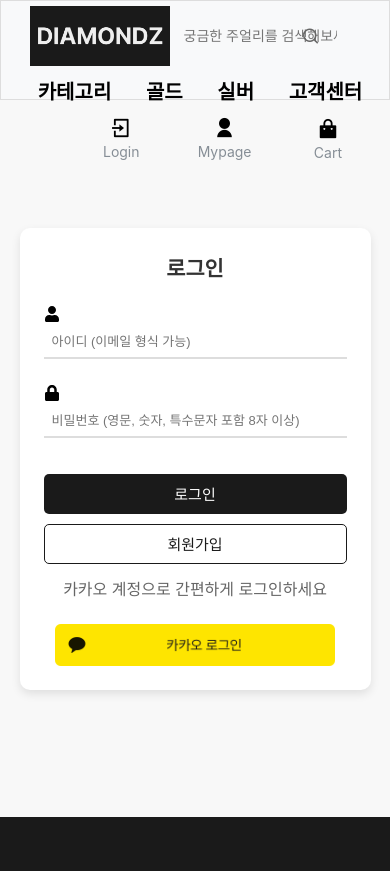
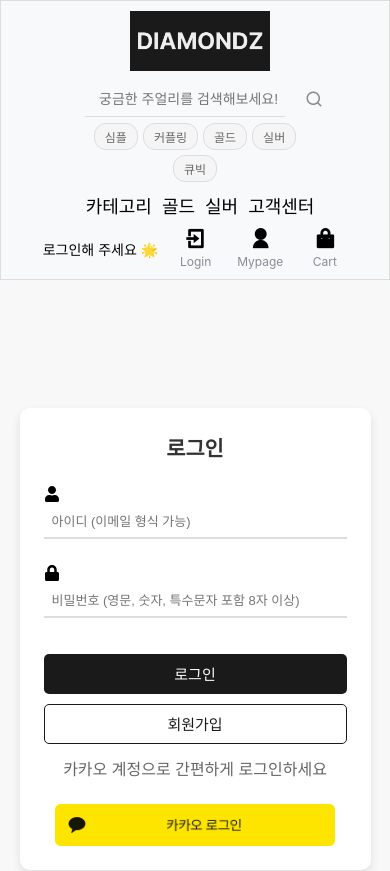
Before and after one commit to Team-Dia/TeamDia-Client, a React (Create React App) app: page /login in a window 390 px wide. Shown: the top 871 px of the page. Built offline with nearby package versions, Linux system fonts and the light colour scheme; a web font is replaced by a local one.

Commit message:
3/10 Navbar 수정, 가격 필터 추가

```diff
--- a/src/Component/Navbar/Navbar.css
+++ b/src/Component/Navbar/Navbar.css
@@ -1,409 +1,245 @@
+/* ✅ 네비게이션 컨테이너 */
 .nav-container {
     display: flex;
     justify-content: space-between;
+    align-items: center;
     width: 100%;
     height: 100px;
     background-color: #f8f9fa;
     border: 1px solid #ddd;
+    padding: 0 20px;
+    /* border: 1px solid blue; */
   }
 
-/* ✅ 네비게이션 전체 래퍼 */
-.nav-wrapper {
-  position: relative;
+  /* ✅ 네비게이션 바 */
+  .nav-bar {
+    display: flex;
+    align-items: center;
     width: 100%;
-  transition: height 0.3s ease-in-out;
+    justify-content: space-between;
+    flex-wrap: nowrap;
+    /* border: 1px solid purple; */
   }
 
-/* ✅ 드롭다운이 활성화되면 전체 높이가 늘어남 */
-.nav-wrapper.expanded {
-  height: auto; /* ✅ 드롭다운을 포함하여 자동 조정 */
-}
-
-.nav-wrapper:not(.expanded) {
-  height: 100px; /* ✅ 기본 네비게이션 높이 */
-}
-
-.nav-bar {
-  margin: 0 auto;
-  width: 90%;
+  /* ✅ 네비게이션 좌측 (로고, 카테고리) */
+  .nav-left {
     display: flex;
     align-items: center;
-  justify-content: space-between;
-  flex-wrap: nowrap; /* 가로 정렬 유지 */
-}
-
-.nav-left {
-  width: 80%;
-  display: flex;
-  justify-content: flex-start;
+    justify-content: center;
+    flex-grow: 0.1;
+    /* gap: 20px; */
     /* border: 1px solid red; */
   }
 
-.nav-right {
-  width: 50%;
+  /* ✅ 중앙 네비게이션 (검색창) */
+  .nav-center {
     display: flex;
-  justify-content: flex-end;
     align-items: center;
+    flex-grow: 0.5;
+    justify-content: space-around;
+    /* border: 1px solid red; */
   }
 
-.nav-center {
-  width: 80%;
+  /* ✅ 우측 네비게이션 (로그인, 마이페이지, 장바구니) */
+  .nav-right {
     display: flex;
     align-items: center;
-  justify-content: space-around;
-  /* border: 1px solid blue; */
-  margin-right: 200px;
-  flex-wrap: nowrap; /* 가로 정렬 유지 */
+    justify-content: end;
+    flex-grow: 0.3;
+    gap: 15px;
+    /* border: 1px solid red; */
   }
 
-.nav-login {
-  width: 70%;
+/* ✅ 네비게이션 공통 링크 스타일 */
+.nav-link,
+.nav-left a,
+.nav-right a {
+    color: black !important; /* ✅ 모든 링크 색상을 검정으로 강제 적용 */
+    font-size: 16px;
+    font-weight: 600;
+    text-decoration: none;
+    transition: color 0.3s ease-in-out;
+}
+
+/* ✅ 방문한 링크에도 동일한 색상 적용 */
+.nav-link:visited,
+.nav-left a:visited,
+.nav-right a:visited {
+    color: black;
+}
+
+/* ✅ 네비게이션 링크 호버 효과 */
+.nav-link:hover,
+.nav-left a:hover,
+.nav-right a:hover {
+    color: #868e96;
+}
+
+#category-link,
+#menu-link {
+    font-size: 18px;
+    color: black;
+}
+
+/* ✅ 닉네임 스타일 */
+.nav-nickname {
+    font-size: 14px;
+    color: black !important;
+    max-width: 200px;
+    white-space: nowrap;
+    overflow: hidden;
+    text-overflow: ellipsis;
+    text-align: center;
+}
+  /* ✅ 로고 */
+  .logo {
     display: flex;
     align-items: center;
-  justify-content: space-between;
+    justify-content: center;
+    width: 200px;
+    height: 60px;
+    overflow: hidden;
   }
 
-.nav-right i {
+  #nav-logo {
+    width: 100%;
+    height: 100%;
+    object-fit: cover;
+  }
+
+  /* ✅ 검색창 */
+  .search-container {
+    position: relative;
+    width: 280px;
+  }
+  /* ✅ 검색 입력 칸 밑줄 스타일 */
+.search {
+    display: flex;
+    align-items: center;
+    width: 100%;
+    height: 36px;
+    background-color: transparent; /* ✅ 배경 투명 */
+    border: none; /* ✅ 기존 테두리 제거 */
+    border-bottom: 1px solid #ddd; /* ✅ 밑줄 추가 */
+    padding: 5px 12px;
+  }
+
+  .search input {
+    flex: 1;
+    background: transparent;
+    border: none;
+    outline: none;
+    font-size: 14px;
+    color: #333;
+    padding: 0 10px;
+  }
+
+  /* ✅ 검색 아이콘 스타일 */
+  .search i {
+    font-size: 20px;
+    color: #888;
+    cursor: pointer;
+    transition: color 0.2s ease-in-out;
+  }
+
+  .search i:hover {
+    color: #000;
+  }
+
+  /* ✅ 추천 키워드 스타일 (기존 스타일 유지) */
+  .search-tags {
+    display: flex;
+    flex-wrap: wrap;
+    gap: 5px;
+    margin-top: 6px;
+    justify-content: center;
+  }
+
+  .search-tag {
+    background: #f5f5f5;
+    border-radius: 12px;
+    padding: 4px 10px;
+    font-size: 12px;
+    color: #666;
+    cursor: pointer;
+    transition: background 0.2s;
+    border: 1px solid #ddd;
+  }
+
+  .search-tag:hover {
+    background: #e0e0e0;
+  }
+
+/* ✅ 아이콘 컨테이너 */
+.nav-item {
+    display: flex;
+    flex-direction: column;
+    align-items: center;
+    justify-content: center;
+    width: auto;
+    cursor: pointer;
+    transition: transform 0.3s ease;
+}
+  .nav-item i {
     font-size: 34px;
     color: black;
   }
 
-#menu-link {
-  color: black;
-  font-size: 20px;
-  font-weight: 700;
-}
-
-#menu-link:hover {
+  .nav-item:hover i {
     color: #868e96;
     transform: scale(1.1);
   }
 
-#category-link {
-  color: black;
-  font-size: 20px;
-  font-weight: 700;
+
+.nav-icons {
+    display: flex;
+    align-items: center;
+    justify-content: space-around;
+    width: 50%;
+    gap: 10px;
+    /* border: 1px solid green; */
 }
 
-#category-link:hover {
+
+.nav-text {
+    font-size: 12px;
+    font-weight: normal !important;
     color: #868e96;
-  transform: scale(1.1);
+    margin-top: 4px;
+    text-align: center;
 }
 
-#login-link {
-  display: flex;
-  color: black;
-  font-size: 20px;
-  align-items: center;
-  transition: transform 0.3s ease;
+  /* ✅ 반응형 - 태블릿 (768px 이하) */
+  @media screen and (max-width: 768px) {
+    .nav-container {
+      flex-direction: column;
+      height: auto;
+      padding: 10px;
     }
 
-#login-link:hover {
-  color: #868e96;
-  transform: scale(1.1);
-}
-
-#logout-link {
-  display: flex;
-  color: black;
-  font-size: 20px;
-  align-items: center;
-  transition: transform 0.3s ease;
-}
-
-#logout-link:hover {
-  color: #868e96;
-  transform: scale(1.1);
-}
-
-#mypage-link {
-  display: flex;
-  color: black;
-  font-size: 20px;
-  align-items: center;
-  transition: transform 0.3s ease;
-}
-
-#mypage-link:hover {
-  color: #868e96;
-  transform: scale(1.1);
-}
-
-.shoppingcart {
-  display: flex;
-  align-items: center;
-  font-size: 20px;
-}
-
-#cart-link i {
-  display: flex;
-  margin-top: 3px;
-  transition: transform 0.3s ease;
-}
-
-#cart-link:hover {
-  transform: scale(1.1);
-}
-
-.logo {
-  display: flex;
-  align-items: center;
-  justify-content: center;
-  width: 200px; /* 로고 컨테이너 크기 */
-  height: 60px; /* 높이 설정 */
-  overflow: hidden; /* 넘치는 부분 숨김 */
-}
-
-#nav-logo {
-  width: 100%; /* 부모 요소를 가득 채움 */
-  height: 100%;
-  object-fit: cover; /* 비율 유지하면서 확대 */
-}
-
-#home-link {
-  display: flex;
-  font-weight: bold;
-  font-size: 30px;
-  color: white;
-  letter-spacing: 5px;
-}
-
-/* ✅ 기본 검색창 스타일 */
-.search {
-  position: relative;
-  display: flex;
-  align-items: center;
-  width: 300px;
-  max-height: 80px;
-  background-color: transparent;
-  border-radius: 15px;
-  padding: 8px 12px;
-}
-
-/* ✅ 입력 필드 */
-.search input {
-  width: 100%;
-  background: transparent;
-  border: none;
-  outline: none;
-  font-size: 14px;
-  padding: 8px 35px 8px 10px;
-  color: #333;
-}
-
-/* ✅ 검색 아이콘 */
-.search i {
-  position: absolute;
-  right: 50px;
-  font-size: 24px;
-  color: #666;
-  cursor: pointer;
-  transition: color 0.2s ease-in-out;
-}
-
-/* ✅ 검색 아이콘 호버 효과 */
-.search i:hover {
-  color: #000;
-}
-
-/* ✅ 반응형 미디어 쿼리 */
-@media screen and (max-width: 768px) {
-  /* ✅ 검색창 크기 조정 */
-  .search {
-    width: 100%;
-    max-width: 220px;
-    padding: 6px 10px;
-  }
-
-  .search input {
-    font-size: 16px;
-    padding: 6px 30px 6px 8px;
-  }
-
-  .search i {
-    font-size: 20px;
-  }
-
-  /* ✅ 네비게이션 반응형 */
     .nav-bar {
       flex-direction: column;
-    align-items: center;
+      gap: 10px;
     }
 
     .nav-left,
     .nav-center,
     .nav-right {
       width: 100%;
-    text-align: center;
-    margin: 5px 0;
-  }
-
-  /* ✅ 네비게이션 아이콘 크기 조정 */
-  .nav-item i {
-    font-size: 28px;
-  }
-}
-
-/* ✅ 아이콘 크기를 일정하게 유지 */
-.nav-item {
-  display: flex;
-  flex-direction: column;
-  align-items: center;
       justify-content: center;
-  width: 60px; /* ✅ 아이콘 컨테이너 크기 일정하게 유지 */
-  cursor: pointer;
-  transition: transform 0.3s ease;
-}
-
-/* ✅ 아이콘 크기 조정 */
-.nav-item i {
-  font-size: 34px; /* ✅ 모든 아이콘 크기 동일하게 설정 */
-  color: black;
-}
-
-/* ✅ 작은 화면에서 아이콘 조정 */
-@media screen and (max-width: 768px) {
-  .nav-item {
-    width: 40px;
-  }
-
-  .nav-item i {
-    font-size: 24px;
-  }
-
-  .nav-center {
-    gap: 10px;
-  }
-
-  .nav-right {
-    gap: 10px;
-  }
-}
-
-/* ✅ 아이콘 텍스트 정렬 */
-.nav-text {
-  font-size: 14px;
-  color: #868e96;
-  margin-top: 4px;
       text-align: center;
     }
 
-/* 로그인 & 로그아웃 버튼 동일한 호버 효과 */
-.nav-item:hover i {
-  color: #868e96;
-  transform: scale(1.1);
+    .nav-nickname {
+      max-width: 120px;
     }
 
-/* ✅ 닉네임 간격 조정 */
-.nav-nickname {
-  font-size: 16px;
-  font-weight: bold;
-  color: black;
-  margin-right: 0; /* ✅ 닉네임과 아이콘 간격 유지 */
-  /* border: 1px solid blue; */
-  width: 150px;
+    .search-container {
+      width: 220px;
     }
 
-/* ✅ nav-icons 내부 아이콘 간격을 일정하게 맞춤 */
-.nav-icons {
-  display: flex;
-  align-items: center;
-  justify-content: space-around;
-  width: 300px; /* ✅ 아이콘 간격을 균등하게 유지하도록 설정 */
-  gap: 10px; /* ✅ 아이콘 사이의 간격을 동일하게 설정 */
-  /* border: 1px solid red; */
-}
-
-/* 닉네임 영역이 들어가도 아이콘이 흔들리지 않도록 고정 */
-.user-nickname {
-  font-size: 16px;
-  font-weight: bold;
-  color: black;
-  width: 100px; /* ✅ 일정한 공간을 차지하도록 고정 */
-  text-align: center;
-}
-
-/* 카테고리 전체 */
-.category-wrapper {
-  position: relative;
-  display: inline-block;
-  /* border: 1px solid green; */
-}
-
-/* 첫 번째 드롭다운 */
-/* .dropdown-menu {
-    position: absolute;
-    top: 100%;
-    left: 0;
-    background-color: white;
-    border: 1px solid #ddd;
-    box-shadow: 0px 4px 6px rgba(0, 0, 0, 0.1);
-    width: 200px;
-    z-index: 1000;
-    display: flex;
-    flex-direction: column;
-} */
-
-/* 첫 번째 드롭다운 항목 */
-/* .dropdown-item {
-    padding: 12px 16px;
-    text-decoration: none;
-    color: black;
-    font-size: 16px;
-    transition: background 0.2s;
-    position: relative;
-} */
-
-/* 두 번째 드롭다운 (목걸이 하위 메뉴) */
-/* .sub-dropdown-menu {
-    position: absolute;
-    top: 0;
-    left: 100%;
-    background-color: white;
-    border: 1px solid #ddd;
-    box-shadow: 0px 4px 6px rgba(0, 0, 0, 0.1);
-    width: 150px;
-    display: flex;
-    flex-direction: column;
-} */
-
-/* 두 번째 드롭다운 항목 */
-/* .sub-dropdown-item {
-    padding: 10px;
-    text-decoration: none;
-    color: black;
-    font-size: 15px;
-    transition: background 0.2s;
-} */
-
-/* .sub-dropdown-item:hover {
-    background-color: #f5f5f5;
-} */
-/* ✅ 반응형 - 태블릿 (768px 이하) */
-@media screen and (max-width: 768px) {
-  .logo img {
-    max-width: 160px;
-    height: 60px;
-  }
-
-  .search {
-    width: 100%;
-    max-width: 240px;
-    padding: 6px 10px;
-  }
-
-  .search input {
-    font-size: 16px;
-    padding: 6px 30px 6px 8px;
-  }
-
-  .search i {
-    font-size: 20px;
-  }
-
-  /* ✅ 네비게이션 아이콘 간격 조정 */
-  .nav-right {
-    gap: 10px;
+    .nav-item {
+      width: 40px;
     }
 
     .nav-item i {
--- a/src/Component/Navbar/Navbar.js
+++ b/src/Component/Navbar/Navbar.js
@@ -62,35 +62,26 @@ const Navbar = () => {
   return (
     <div className={`nav-wrapper ${isDropdownOpen ? "expanded" : ""}`}>
     <div className="nav-container">
+
       <div className="nav-bar">
-          {/* 왼쪽 (로고 + 검색) */}
-          <div className="nav-left">
       <Link to="/" id="home-link" className="logo">
             <img src={logo} alt="logo" id="nav-logo" />
           </Link>
+        <div className="nav-left">
+
           <SearchBar />
         </div>
 
-          {/* 중앙 (카테고리 메뉴 + 고객센터) */}
-          <div className="nav-center">
-            {/* 카테고리 메뉴 */}
-            <Link
-              id="category-link"
-              className="category-link"
-              onMouseEnter={handleMouseEnterCategory} // 카테고리 메뉴에 마우스 올리면 드롭다운 열기
-              onMouseLeave={handleMouseLeaveCategory} // 카테고리 메뉴에서 마우스 나가면 드롭다운 닫기
+        {/* 중앙 (메뉴) */}
+        <div
+          className="nav-center"
+          onMouseEnter={handleMouseEnterCategory}
+          onMouseLeave={handleMouseLeaveCategory}
         >
-              카테고리
-            </Link>
-            <Link to="/bracelet?subCategory=골드" id="menu-link">
-              골드
-            </Link>
-            <Link to="/bracelet?subCategory=실버" id="menu-link">
-              실버
-            </Link>
-            <Link to="/Customer" id="menu-link">
-              고객센터
-            </Link>
+          <Link id="category-link">카테고리</Link>
+          <Link to="/bracelet?subCategory=골드" id="menu-link">골드</Link>
+          <Link to="/bracelet?subCategory=실버" id="menu-link">실버</Link>
+          <Link to="/Customer" id="menu-link">고객센터</Link>
         </div>
 
         {/* 오른쪽 (로그인, 마이페이지, 장바구니) */}
--- a/src/Component/Navbar/SearchBar.js
+++ b/src/Component/Navbar/SearchBar.js
@@ -1,6 +1,8 @@
 import React, { useState, useCallback } from "react";
 import { useNavigate } from "react-router-dom";
-import "./Navbar.css"; // ✅ 새 스타일 적용
+import "./Navbar.css"; // ✅ 스타일 적용
+
+const recommendedKeywords = ["심플", "커플링", "골드", "실버", "큐빅"];
 
 const SearchBar = () => {
     const navigate = useNavigate();
@@ -14,7 +16,13 @@ const SearchBar = () => {
       }
     }, [searchKeyword, navigate]);
 
+    const handleKeywordClick = (keyword) => {
+      setSearchKeyword(keyword);
+      navigate(`/search?keyword=${encodeURIComponent(keyword)}`);
+    };
+
     return (
+      <div className="search-container">
         <div className="search">
           <input
             type="text"
@@ -25,6 +33,16 @@ const SearchBar = () => {
           />
           <i className="ri-search-line" onClick={handleSearch}></i>
         </div>
+
+        {/* ✅ 추천 키워드를 태그 형태로 간단하게 표시 */}
+        <div className="search-tags">
+          {recommendedKeywords.map((keyword, index) => (
+            <span key={index} className="search-tag" onClick={() => handleKeywordClick(keyword)}>
+              {keyword}
+            </span>
+          ))}
+        </div>
+      </div>
     );
   };
 
--- a/src/Component/Navbar/UserMenu.js
+++ b/src/Component/Navbar/UserMenu.js
@@ -34,23 +34,28 @@ const UserMenu = () => {
   );
 
   return (
+    <>
+          {/* ✅ 닉네임 또는 "로그인 해주세요" 문구 표시 */}
+          <div className="nav-nickname">
+          {user?.memberId ? `${user.memberName || user.memberId} 님 ✨` : "로그인해 주세요 🌟"}
+        </div>
     <div className="nav-icons">
+
+
+      {/* ✅ 로그인 상태에 따라 버튼 변경 */}
       {user?.memberId ? (
-        <>
-          <div className="nav-nickname">
-            {user.memberName || user.memberId} 님
-          </div>
-          <div className="nav-item" onClick={handleLogout}>
-            <i className="ri-logout-box-line"></i>
-            <span className="nav-text">Logout</span>
-          </div>
-        </>
+        <div className="nav-item" onClick={handleLogout}>
+          <i className="ri-logout-box-line"></i>
+          <span className="nav-text">Logout</span>
+        </div>
       ) : (
         <Link to="/login" className="nav-item">
           <i className="ri-login-box-line"></i>
           <span className="nav-text">Login</span>
         </Link>
       )}
+
+      {/* ✅ 마이페이지 & 장바구니 */}
       <Link
         to="/myPage"
         className="nav-item"
@@ -65,6 +70,7 @@ const UserMenu = () => {
         <span className="nav-text">Cart</span>
       </Link>
     </div>
+    </>
   );
 };
 
```
Also changed, not shown: src/Component/Category/DisplayPage.js (+22 -8 lines), src/Component/ProductSidebar.js (+5 -4 lines). Lines whose indentation alone changed are shown as unchanged.
